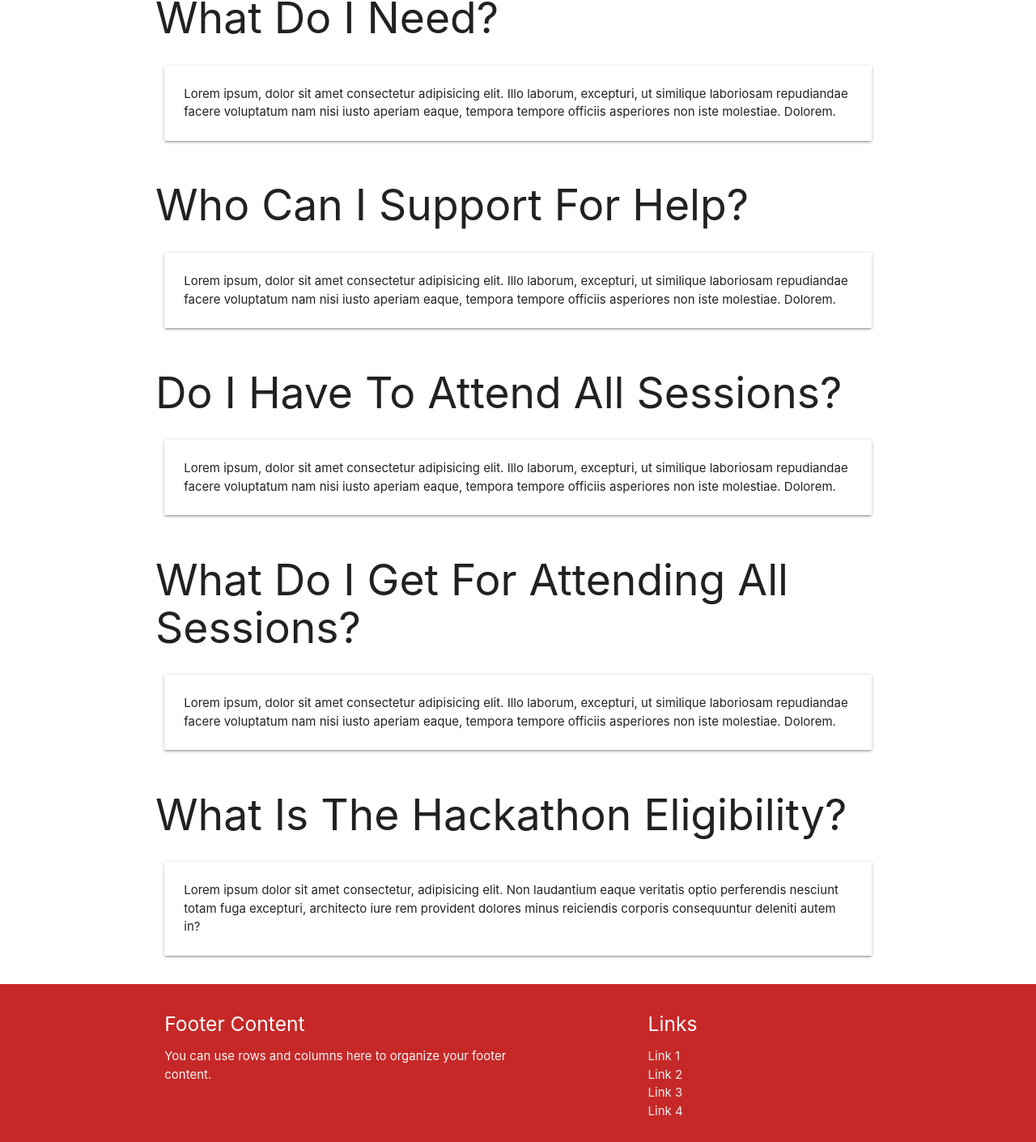
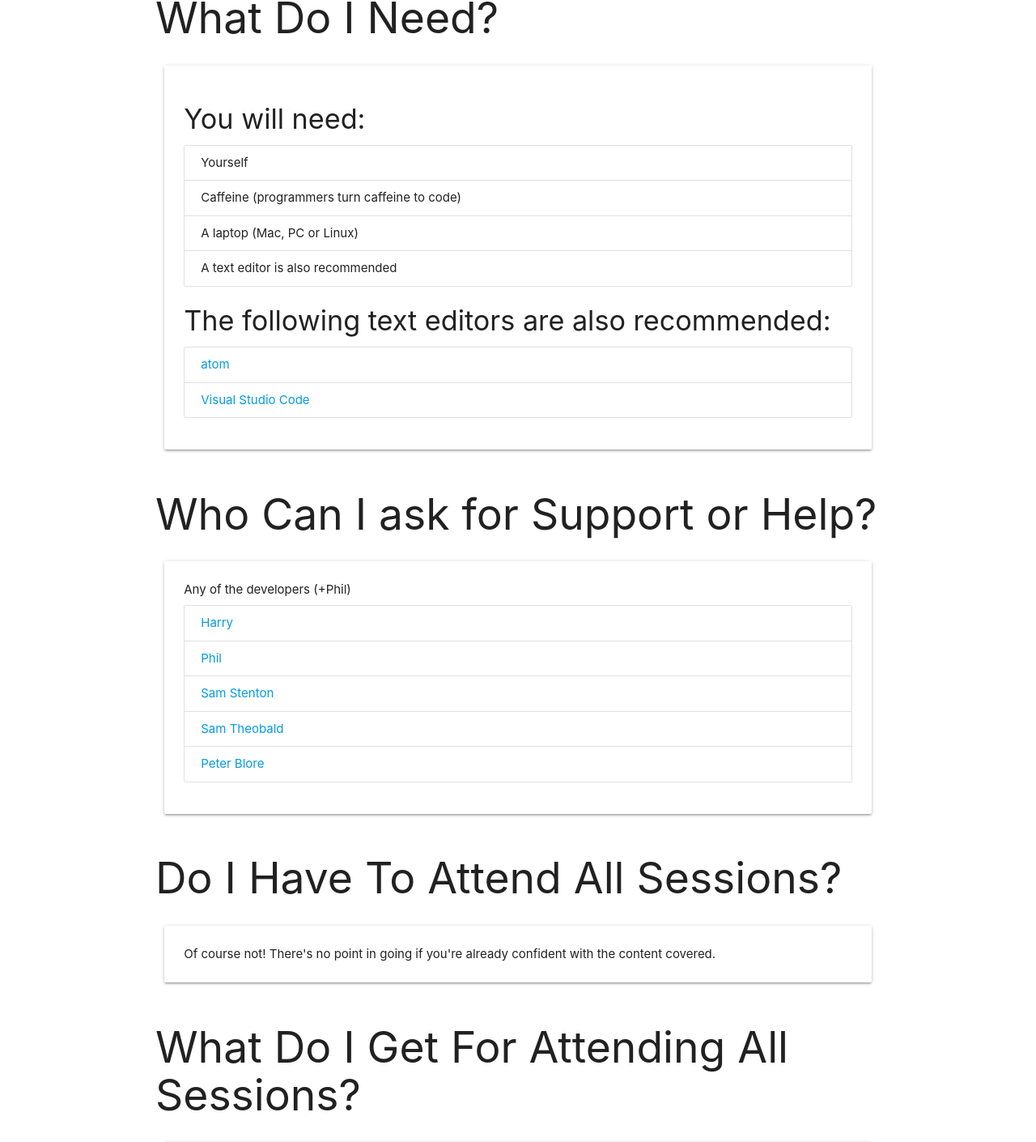
Before and after one commit to hjfitz/bootcamp, a React app: page /faq in a window 1280 px wide. Shown: the part 474-1884 px from the top of the page at 81% size. Built offline with nearby package versions, Linux system fonts and the light colour scheme.

Commit message:
add content, split out links and add loading

```diff
--- a/src/client/pages/faq.jsx
+++ b/src/client/pages/faq.jsx
@@ -10,7 +10,8 @@ export default () => (
             <div className="col s12">
                 <div className="card">
                     <div className="card-content">
-                        <p>Lorem ipsum, dolor sit amet consectetur adipisicing elit. Illo laborum, excepturi, ut similique laboriosam repudiandae facere voluptatum nam nisi iusto aperiam eaque, tempora tempore officiis asperiores non iste molestiae. Dolorem.</p>
+                        <p>The bootcamp is at 1pm evreyday for two weeks, between 15th-26th Jan.</p>
+                        <p>The hackathon is the following Friday, all day.</p>
                     </div>
                 </div>
             </div>
@@ -20,17 +21,35 @@ export default () => (
             <div className="col s12">
                 <div className="card">
                     <div className="card-content">
-                        <p>Lorem ipsum, dolor sit amet consectetur adipisicing elit. Illo laborum, excepturi, ut similique laboriosam repudiandae facere voluptatum nam nisi iusto aperiam eaque, tempora tempore officiis asperiores non iste molestiae. Dolorem.</p>
+                        <h4>You will need:</h4>
+                        <ul className="collection">
+                            <li className="collection-item">Yourself</li>
+                            <li className="collection-item">Caffeine (programmers turn caffeine to code)</li>
+                            <li className="collection-item">A laptop (Mac, PC or Linux)</li>
+                            <li className="collection-item">A text editor is also recommended</li>
+                        </ul>
+                        <h4>The following text editors are also recommended:</h4>
+                        <ul className="collection">
+                            <li className="collection-item"><a href="https://www.atom.io">atom</a></li>
+                            <li className="collection-item"><a href="https://code.visualstudio.com">Visual Studio Code</a></li>
+                        </ul>
                     </div>
                 </div>
             </div>
         </div>
         <div className="row">
-            <h2>Who Can I Support For Help?</h2>
+            <h2>Who Can I ask for Support or Help?</h2>
             <div className="col s12">
                 <div className="card">
                     <div className="card-content">
-                        <p>Lorem ipsum, dolor sit amet consectetur adipisicing elit. Illo laborum, excepturi, ut similique laboriosam repudiandae facere voluptatum nam nisi iusto aperiam eaque, tempora tempore officiis asperiores non iste molestiae. Dolorem.</p>
+                    <p>Any of the developers (+Phil)</p>
+                    <ul className="collection">
+                        <li className="collection-item"><a href="mailto:fitzgerald_harry@network.lilly.com">Harry</a></li>
+                        <li className="collection-item"><a href="mailto:sandford_philip@network.lilly.com">Phil</a></li>
+                        <li className="collection-item"><a href="mailto:stenton_samuel@network.lilly.com">Sam Stenton</a></li>
+                        <li className="collection-item"><a href="mailto:theobald_sam@network.lilly.com">Sam Theobald</a></li>
+                        <li className="collection-item"><a href="mailto:blore_peter@network.lilly.com">Peter Blore</a></li>
+                    </ul>
                     </div>
                 </div>
             </div>
@@ -40,7 +59,7 @@ export default () => (
             <div className="col s12">
                 <div className="card">
                     <div className="card-content">
-                        <p>Lorem ipsum, dolor sit amet consectetur adipisicing elit. Illo laborum, excepturi, ut similique laboriosam repudiandae facere voluptatum nam nisi iusto aperiam eaque, tempora tempore officiis asperiores non iste molestiae. Dolorem.</p>
+                    <p>Of course not! There's no point in going if you're already confident with the content covered.</p>
                     </div>
                 </div>
             </div>
@@ -50,7 +69,7 @@ export default () => (
             <div className="col s12">
                 <div className="card">
                     <div className="card-content">
-                        <p>Lorem ipsum, dolor sit amet consectetur adipisicing elit. Illo laborum, excepturi, ut similique laboriosam repudiandae facere voluptatum nam nisi iusto aperiam eaque, tempora tempore officiis asperiores non iste molestiae. Dolorem.</p>
+                        <p>You get to add 10 songs of your choice to the playlist used in the hackathon</p>
                     </div>
                 </div>
             </div>
@@ -60,7 +79,7 @@ export default () => (
             <div className="col s12">
                 <div className="card">
                     <div className="card-content">
-                        <p>Lorem ipsum dolor sit amet consectetur, adipisicing elit. Non laudantium eaque veritatis optio perferendis nesciunt totam fuga excepturi, architecto iure rem provident dolores minus reiciendis corporis consequuntur deleniti autem in?</p>
+                        <p>A laptop, and the ability to type</p>
                     </div>
                 </div>
             </div>
--- a/src/client/pages/home.jsx
+++ b/src/client/pages/home.jsx
@@ -2,12 +2,12 @@ import React, { Component } from 'react';
 import $ from 'jquery';
 import M from 'materialize-css';
 import { ajax, genList } from '../util';
-import { Hero } from '../partial';
+import { Hero, Loading } from '../partial';
 
 export default class Home extends Component {
   constructor(props) {
     super(props);
-    this.state = { children: '' };
+    this.state = { children: <Loading /> };
     this.instances = { collapsibles: [] };
     this.listenersSet = false;
   }
--- a/src/client/partial/footer.jsx
+++ b/src/client/partial/footer.jsx
@@ -1,28 +1,24 @@
 import React from 'react';
+import links from './navigation';
 
 export default () => (
   <footer className="page-footer  red darken-3">
     <div className="container">
       <div className="row">
         <div className="col l6 s12">
-          <h5 className="white-text">Footer Content</h5>
-          <p className="grey-text text-lighten-4">You can use rows and columns here to organize your footer content.</p>
+          <h5 className="white-text">IT Bootcamp</h5>
+          <p className="grey-text text-lighten-4">The IT Bootcamp, produced by Harry and Phil of Cirrus Labs</p>
         </div>
         <div className="col l4 offset-l2 s12">
           <h5 className="white-text">Links</h5>
-          <ul>
-            <li><a className="grey-text text-lighten-3" href="#!">Link 1</a></li>
-            <li><a className="grey-text text-lighten-3" href="#!">Link 2</a></li>
-            <li><a className="grey-text text-lighten-3" href="#!">Link 3</a></li>
-            <li><a className="grey-text text-lighten-3" href="#!">Link 4</a></li>
-          </ul>
+          <ul>{links}</ul>
         </div>
       </div>
     </div>
     <div className="footer-copyright">
       <div className="container">
-        © 2014 Copyright Text
-        <a className="grey-text text-lighten-4 right" href="#!">More Links</a>
+        © {(new Date()).getFullYear()} Eli Lilly and Company
+        <a className="grey-text text-lighten-4 right" href="#!"></a>
       </div>
     </div>
   </footer>
--- a/src/client/partial/header.jsx
+++ b/src/client/partial/header.jsx
@@ -1,13 +1,7 @@
 import React, { Component } from 'react';
 import M from 'materialize-css';
 import { Link } from 'react-router-dom';
-
-const links = [
-    <li><Link to="/cheatsheets">Cheatsheets</Link></li>,
-    <li><Link to="/chat">Anonymous questions</Link></li>,
-    <li><Link to='/faq'>Hackathon FAQ</Link></li>,
-    <li><a href="https://github.com/hjfitz/bootcamp">Github</a></li>,
-];
+import links from './navigation';
 
 export default class Header extends Component {
   constructor(props) {
@@ -17,7 +11,6 @@ export default class Header extends Component {
   componentDidMount() {
     const { sidenav } = this;
     const instance = new M.Sidenav(sidenav);
-    console.log(instance);
   }
 
   render() {
--- a/src/client/partial/loading.jsx
+++ b/src/client/partial/loading.jsx
@@ -1,6 +1,7 @@
 import React from 'react';
 
 export default () => (
+  <div className="loading-container">
     <div class="preloader-wrapper big active">
       <div class="spinner-layer spinner-red-only">
         <div class="circle-clipper left">
@@ -12,4 +13,6 @@ export default () => (
         </div>
       </div>
     </div>
+
+  </div>
 );
--- /dev/null
+++ b/src/client/partial/navigation.jsx
@@ -0,0 +1,9 @@
+import React from 'react';
+import { Link } from 'react-router-dom';
+
+export default [
+    <li><Link to="/cheatsheets">Cheatsheets</Link></li>,
+    <li><Link to="/chat">Anonymous questions</Link></li>,
+    <li><Link to='/faq'>Hackathon FAQ</Link></li>,
+    <li><a href="https://github.com/hjfitz/bootcamp">Github</a></li>,
+];
```
Also changed, not shown: src/client/styles/main.css (+12 -1 lines). Lines whose indentation alone changed are shown as unchanged.
